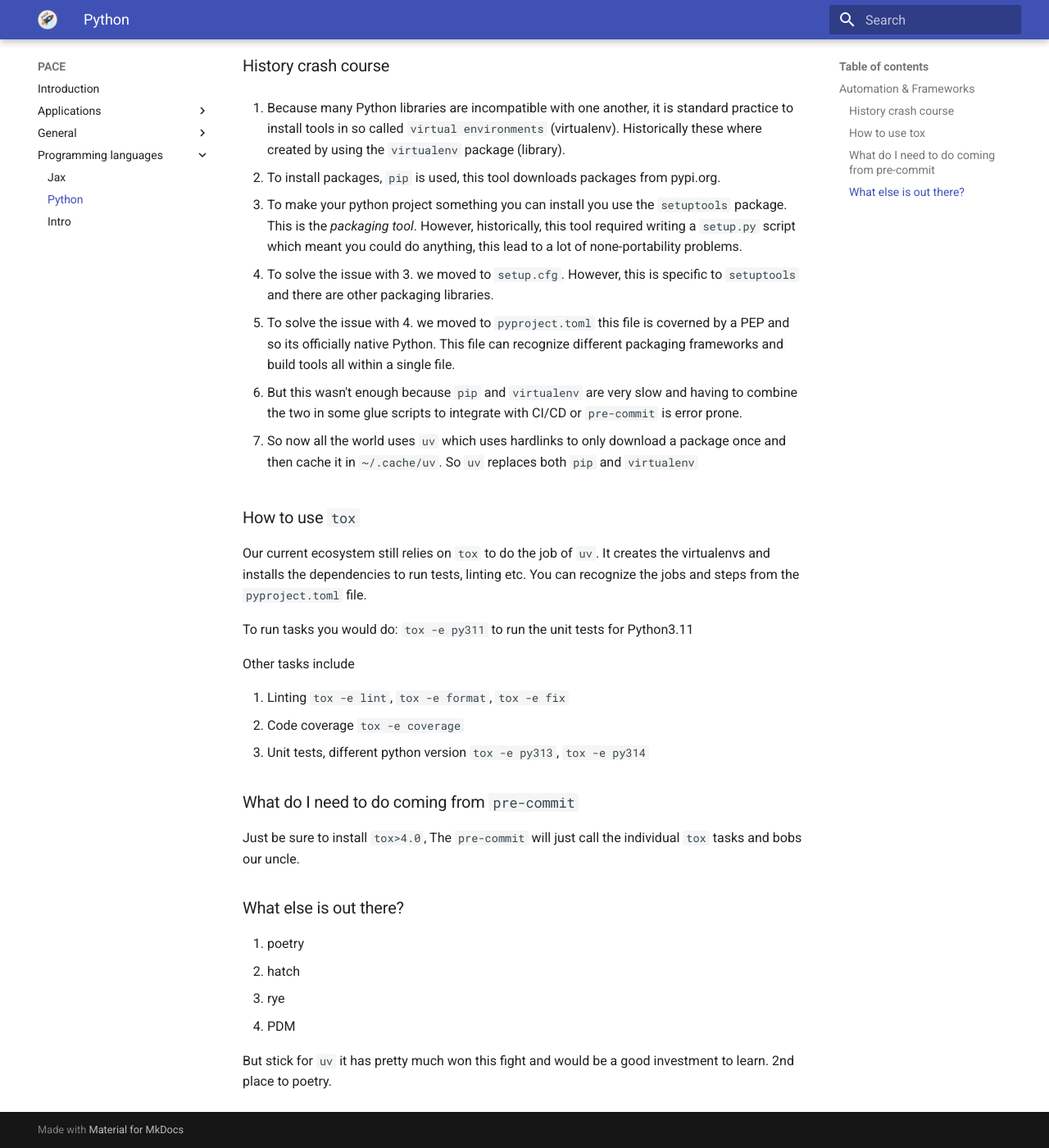
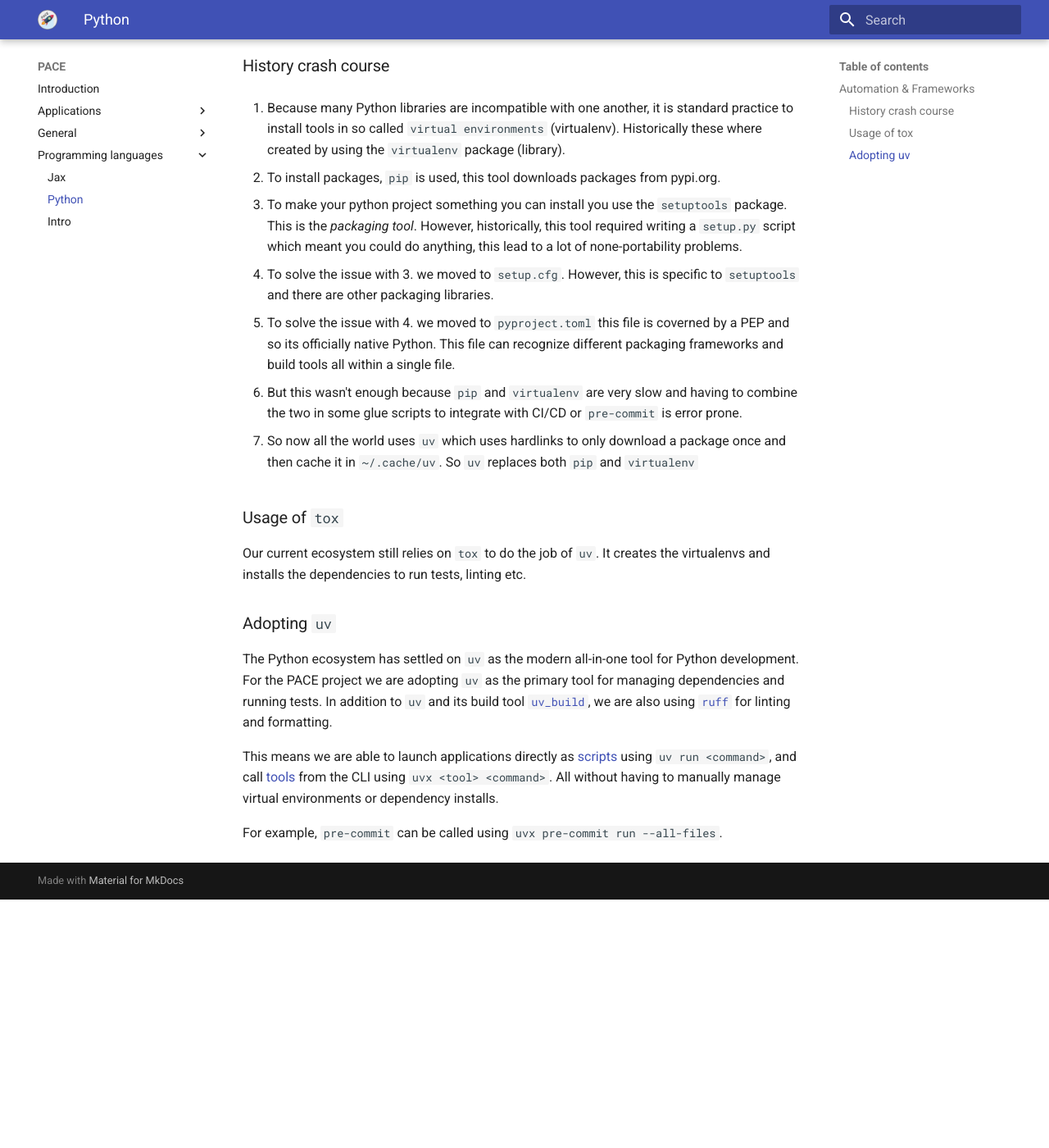
Before and after one commit to astron-rd/PACE, an MkDocs documentation site: the page built from docs/programming-languages/python.md, in a window 1280 px wide and 1400 px high, scrolled down 633 px. Shown: the whole window at 82% size. Built offline with MkDocs 1.6.1 and Material for MkDocs 9.7.7, drawn with Linux system fonts in a browser that asks for light colours; nearby versions of some CDN libraries; after the commit the page ends 1730 px from its top, so only the background shows below that.

Commit message:
docs: replace tox usage with uv adoption in python guide

```diff
--- a/docs/programming-languages/python.md
+++ b/docs/programming-languages/python.md
@@ -50,31 +50,24 @@ fragmented.
    package once and then cache it in `~/.cache/uv`. So `uv` replaces both `pip`
    and `virtualenv`
 
-### How to use `tox`
+### Usage of `tox`
 
 Our current ecosystem still relies on `tox` to do the job of `uv`. It creates
-the virtualenvs and installs the dependencies to run tests, linting etc. You can
-recognize the jobs and steps from the `pyproject.toml` file.
+the virtualenvs and installs the dependencies to run tests, linting etc.
 
-To run tasks you would do: `tox -e py311` to run the unit tests for Python3.11
+### Adopting `uv`
 
-Other tasks include
+The Python ecosystem has settled on `uv` as the modern all-in-one tool for
+Python development. For the PACE project we are adopting `uv` as the primary
+tool for managing dependencies and running tests. In addition to `uv` and its
+build tool [`uv_build`](https://docs.astral.sh/uv/concepts/build-backend/), we
+are also using [`ruff`](https://docs.astral.sh/ruff/) for linting and
+formatting.
 
-1. Linting `tox -e lint`, `tox -e format`, `tox -e fix`
-1. Code coverage `tox -e coverage`
-1. Unit tests, different python version `tox -e py313`, `tox -e py314`
+This means we are able to launch applications directly as
+[scripts](https://docs.astral.sh/uv/#scripts) using `uv run <command>`, and call
+[tools](https://docs.astral.sh/uv/#tools) from the CLI using
+`uvx <tool> <command>`. All without having to manually manage virtual
+environments or dependency installs.
 
-### What do I need to do coming from `pre-commit`
-
-Just be sure to install `tox>4.0`, The `pre-commit` will just call the
-individual `tox` tasks and bobs our uncle.
-
-### What else is out there?
-
-1. poetry
-1. hatch
-1. rye
-1. PDM
-
-But stick for `uv` it has pretty much won this fight and would be a good
-investment to learn. 2nd place to poetry.
+For example, `pre-commit` can be called using `uvx pre-commit run --all-files`.
```
